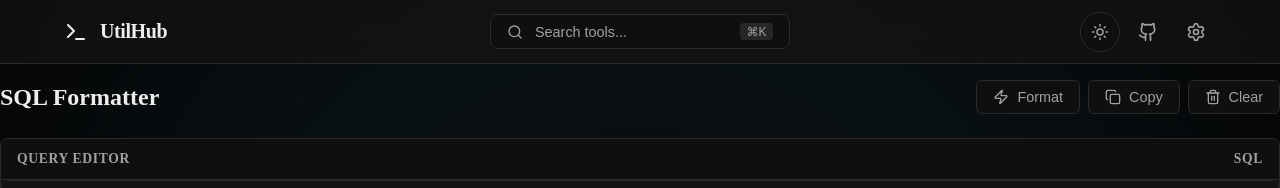
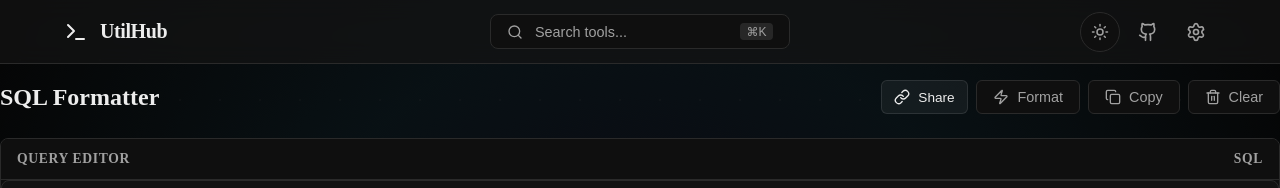
Before and after one commit to seshuthota/utilhub, a Next.js app: page /tools/sql in a window 1280 px wide. Shown: the top 188 px of the page. Built offline with nearby package versions, Linux system fonts and the light colour scheme.

Commit message:
feat(ui): add keyboard shortcuts and fix dev script for pwa

```diff
--- a/package.json
+++ b/package.json
@@ -3,7 +3,7 @@
   "version": "0.1.0",
   "private": true,
   "scripts": {
-    "dev": "next dev",
+    "dev": "next dev --webpack",
     "build": "next build --webpack",
     "start": "next start",
     "lint": "eslint",
--- a/src/app/tools/sql/page.js
+++ b/src/app/tools/sql/page.js
@@ -4,11 +4,13 @@
 import { Database, Zap, Trash2, Copy } from 'lucide-react';
 import { format } from 'sql-formatter';
 import CodeEditor from '@/components/common/CodeEditor';
+import ShareButton from '@/components/common/ShareButton';
+import { useUrlState } from '@/hooks/useUrlState';
 import { useToast } from '@/components/Toast';
 import styles from '../markdown/page.module.css';
 
 export default function SqlTool() {
-    const [code, setCode] = useState('SELECT * FROM users WHERE active = true;');
+    const [code, setCode] = useUrlState('code', 'SELECT * FROM users WHERE active = true;');
     const [error, setError] = useState(null);
     const { showToast } = useToast();
 
@@ -39,7 +41,8 @@
             <header className={styles.header}>
                 <h1 className={styles.title}>SQL Formatter</h1>
                 <div className={styles.actions}>
-                    <button className={styles.button} onClick={formatSql} title="Format">
+                    <ShareButton />
+                    <button className={styles.button} onClick={formatSql} title="Format (Cmd/Ctrl + Enter)">
                         <Zap size={16} /> Format
                     </button>
                     <button className={styles.button} onClick={copyToClipboard} title="Copy">
@@ -65,6 +68,7 @@
                             onChange={setCode}
                             language="sql"
                             placeholder="SELECT * FROM table..."
+                            onRun={formatSql}
                         />
                     </div>
                 </div>
--- a/src/app/tools/xml/page.js
+++ b/src/app/tools/xml/page.js
@@ -51,8 +51,8 @@
             <header className={styles.header}>
                 <h1 className={styles.title}>XML Formatter</h1>
                 <div className={styles.actions}>
-                    <button className={styles.button} onClick={handleFormat} title="Format XML">
-                        <Zap size={16} /> Format
+                    <button className={styles.button} onClick={handleFormat} title="Format (Cmd/Ctrl + Enter)">
+                        <Braces size={16} /> Format
                     </button>
                     <button className={styles.button} onClick={handleMinify} title="Minify XML">
                         <Minimize size={16} /> Minify
@@ -80,6 +80,7 @@
                             onChange={setCode}
                             language="markup"
                             placeholder="<root>...</root>"
+                            onRun={handleFormat}
                         />
                     </div>
                 </div>
--- a/src/components/common/CodeEditor.jsx
+++ b/src/components/common/CodeEditor.jsx
@@ -11,7 +11,7 @@
 import 'prismjs/components/prism-markup'; // xml/html
 import styles from './CodeEditor.module.css';
 
-export default function CodeEditor({ value, onChange, language, placeholder, readOnly = false }) {
+export default function CodeEditor({ value, onChange, language, placeholder, readOnly = false, onRun }) {
 
     const highlight = (code) => {
         if (!language || !Prism.languages[language]) {
@@ -20,8 +20,17 @@
         return Prism.highlight(code, Prism.languages[language], language);
     };
 
+    const handleKeyDown = (e) => {
+        if ((e.metaKey || e.ctrlKey) && e.key === 'Enter') {
+            if (onRun) {
+                e.preventDefault();
+                onRun();
+            }
+        }
+    };
+
     return (
-        <div className={styles.container}>
+        <div className={styles.container} onKeyDown={handleKeyDown}>
             <Editor
                 value={value}
                 onValueChange={onChange}
--- /dev/null
+++ b/src/components/common/ShareButton.jsx
@@ -0,0 +1,45 @@
+'use client';
+
+import { Link as LinkIcon, Check } from 'lucide-react';
+import { useState } from 'react';
+import { useToast } from '@/components/Toast';
+import styles from './ToolCard.module.css'; // Reuse generic button styles or create new ones? Reuse generic logic but inline style for now to be safe or use existing button class.
+
+export default function ShareButton({ title = "Share" }) {
+    const { showToast } = useToast();
+    const [copied, setCopied] = useState(false);
+
+    const handleShare = () => {
+        navigator.clipboard.writeText(window.location.href);
+        showToast('Link copied to clipboard', 'success');
+        setCopied(true);
+        setTimeout(() => setCopied(false), 2000);
+    };
+
+    // Reuse the button style from page modules if possible, but for now standard generic button
+    return (
+        <button
+            onClick={handleShare}
+            title="Copy link to current state"
+            style={{
+                display: 'flex',
+                alignItems: 'center',
+                gap: '0.5rem',
+                padding: '0.4rem 0.8rem',
+                backgroundColor: 'rgba(255, 255, 255, 0.05)',
+                border: '1px solid rgba(255, 255, 255, 0.1)',
+                borderRadius: '6px',
+                color: 'var(--foreground)',
+                cursor: 'pointer',
+                fontSize: '0.85rem',
+                transition: 'all 0.2s',
+                fontWeight: 500
+            }}
+            onMouseOver={(e) => e.currentTarget.style.backgroundColor = 'rgba(255, 255, 255, 0.1)'}
+            onMouseOut={(e) => e.currentTarget.style.backgroundColor = 'rgba(255, 255, 255, 0.05)'}
+        >
+            {copied ? <Check size={16} color="#4ade80" /> : <LinkIcon size={16} />}
+            {title}
+        </button>
+    );
+}
--- /dev/null
+++ b/src/hooks/useUrlState.js
@@ -0,0 +1,54 @@
+'use client';
+
+import { useState, useEffect, useCallback } from 'react';
+import { useSearchParams, useRouter, usePathname } from 'next/navigation';
+
+export function useUrlState(key, initialValue) {
+    const searchParams = useSearchParams();
+    const router = useRouter();
+    const pathname = usePathname();
+
+    // Initialize state from URL or initialValue
+    // Logic: specific key > initialValue
+    const getInitialState = () => {
+        const paramValue = searchParams.get(key);
+        if (paramValue !== null) return paramValue;
+        return initialValue;
+    };
+
+    const [value, setValue] = useState(getInitialState);
+
+    // Sync state changes to URL
+    const updateUrl = useCallback((newValue) => {
+        const params = new URLSearchParams(searchParams);
+
+        if (newValue && newValue !== initialValue) {
+            params.set(key, newValue);
+        } else {
+            params.delete(key);
+        }
+
+        // Use replace to avoid polluting history stack with every keystroke
+        router.replace(`${pathname}?${params.toString()}`, { scroll: false });
+    }, [key, initialValue, pathname, router, searchParams]);
+
+    // Sync internal state when URL changes (e.g. back button)
+    useEffect(() => {
+        const paramValue = searchParams.get(key);
+        if (paramValue !== null && paramValue !== value) {
+            setValue(paramValue);
+        } else if (paramValue === null && value !== initialValue) {
+            // Only reset if it was previously set, avoiding loops
+            // setValue(initialValue); // This can be tricky with replaceState.
+            // For now, let's trust the internal state unless URL explicitly overrides.
+        }
+    }, [searchParams, key]);
+
+    // Wrapper to update both state and URL
+    const setSyncedValue = (newValue) => {
+        setValue(newValue);
+        updateUrl(newValue);
+    };
+
+    return [value, setSyncedValue];
+}
```
Also changed, not shown: src/app/tools/json/page.js (+6 -2 lines), src/app/tools/mermaid/page.js (+6 -2 lines), public/sw.js, 1 other file (tests, documents, lock files or other folders).
